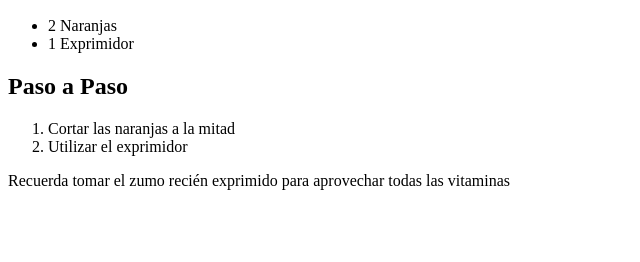
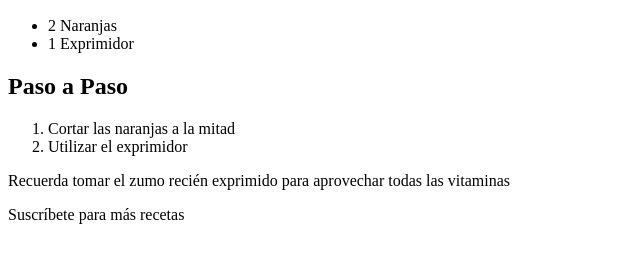
Before and after one commit to deltabasecoredbc/EjerciciosCSS_DBC, a plain HTML site: page HTML/ejercicio2B.html in a window 1280 px wide. Shown: the part 434-696 px from the top of the page, without its empty margins (0-640 px from the left). Drawn offline with Linux system fonts and the light colour scheme.

Commit message:
Update ejercicio2B.html

```diff
--- a/HTML/ejercicio2B.html
+++ b/HTML/ejercicio2B.html
@@ -19,5 +19,6 @@
         <li>Utilizar el exprimidor</li>
     </ol>
     <p>Recuerda tomar el zumo recién exprimido para aprovechar todas las vitaminas</p>
+    <p>Suscríbete para más recetas</p>
 </body>
 </html>
```
